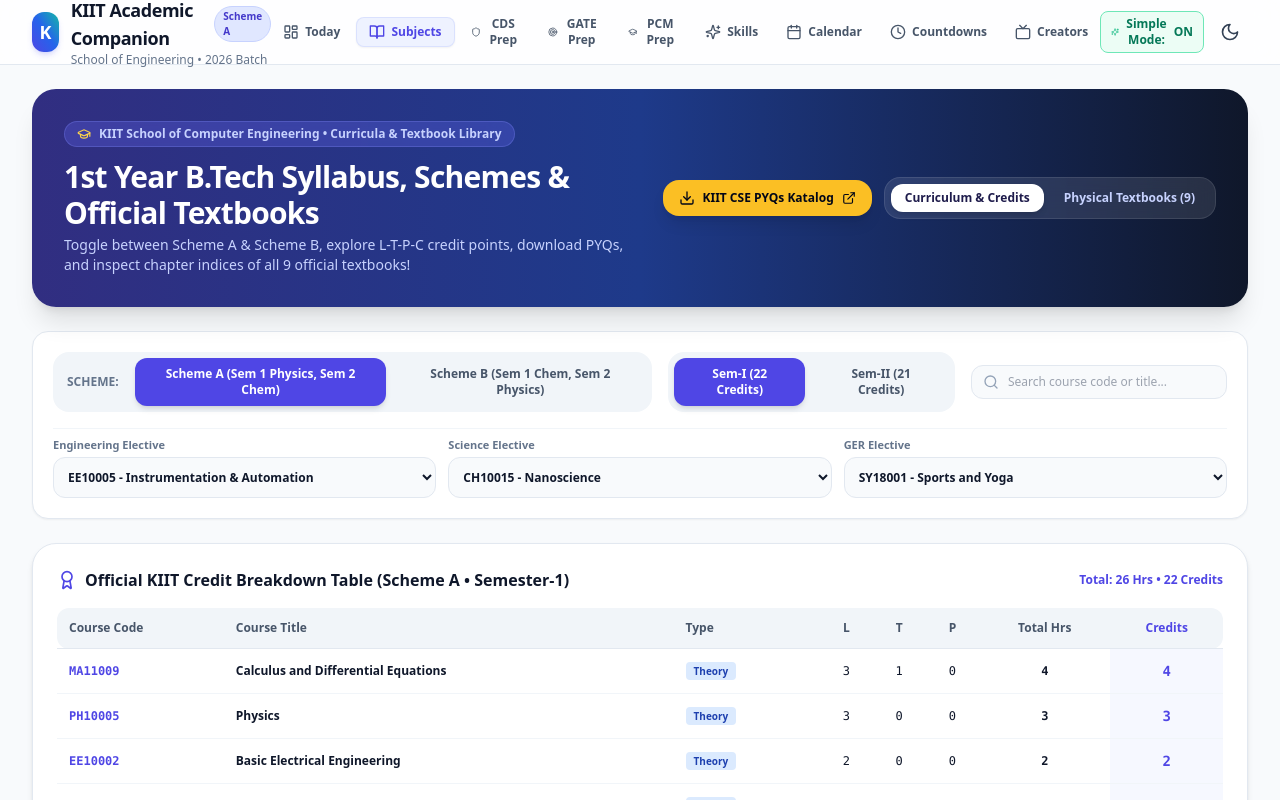
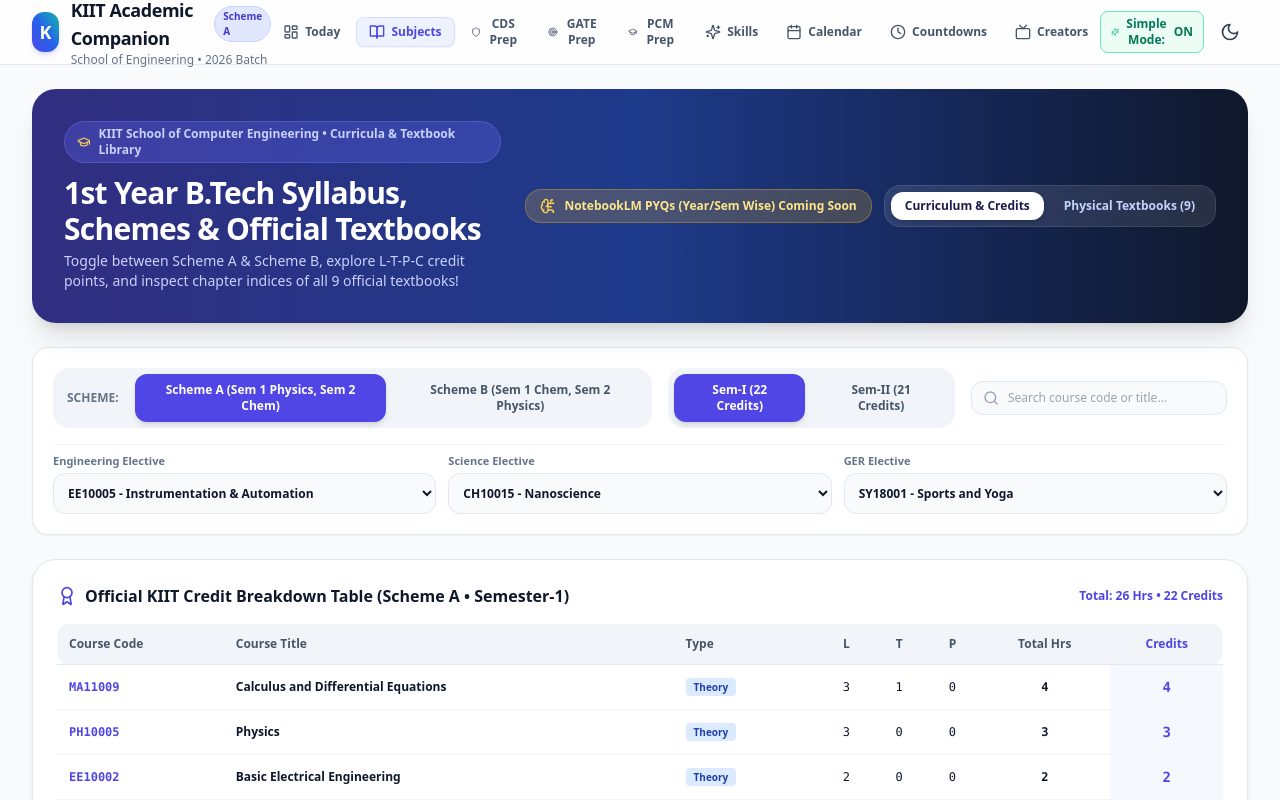
Before and after one commit to codearjunsingh/kiit-academic-companion, a React (Vite) app: page / in a window 1280 px wide. Both pictures are taken after a click on the button "Subjects". Shown: the top 800 px of the page. Built offline with nearby package versions, Linux system fonts and the light colour scheme.

Commit message:
Remove GFG KIIT Katalog PYQ links across app in preparation for NotebookLM year/sem wise PYQs

```diff
--- a/src/components/SubjectsView.tsx
+++ b/src/components/SubjectsView.tsx
@@ -20,12 +20,11 @@
   ChevronUp,
   GraduationCap,
   Search,
-  ExternalLink,
-  Download,
   Book,
   Sparkles,
   Layers,
-  FileText
+  FileText,
+  BrainCircuit
 } from 'lucide-react';
 
 export const SubjectsView: React.FC = () => {
@@ -88,8 +87,6 @@
   const totalSemCredits = courses.reduce((acc, c) => acc + c.ltpc.credits, 0);
   const totalSemContactHours = courses.reduce((acc, c) => acc + c.ltpc.total, 0);
 
-  const kiitPyqUrl = 'https://kiitkatalog.gfgkiit.in/dashboard?school=SCE&branch=CSE';
-
   return (
     <div className="space-y-6 pb-20">
       {/* Top Header Banner */}
@@ -104,22 +101,16 @@
               1st Year B.Tech Syllabus, Schemes & Official Textbooks
             </h1>
             <p className="text-indigo-200 text-sm mt-1 max-w-xl font-medium">
-              Toggle between Scheme A & Scheme B, explore L-T-P-C credit points, download PYQs, and inspect chapter indices of all 9 official textbooks!
+              Toggle between Scheme A & Scheme B, explore L-T-P-C credit points, and inspect chapter indices of all 9 official textbooks!
             </p>
           </div>
 
-          {/* Action Tabs & PYQ Link */}
+          {/* Action Tabs & NotebookLM PYQ Teaser Badge */}
           <div className="flex flex-col sm:flex-row items-stretch sm:items-center gap-3 shrink-0">
-            <a
-              href={kiitPyqUrl}
-              target="_blank"
-              rel="noreferrer"
-              className="px-4 py-2.5 rounded-2xl bg-amber-400 hover:bg-amber-300 text-slate-950 font-black text-xs shadow-lg transition-transform active:scale-95 flex items-center justify-center space-x-2"
-            >
-              <Download className="w-4 h-4" />
-              <span>KIIT CSE PYQs Katalog</span>
-              <ExternalLink className="w-3.5 h-3.5" />
-            </a>
+            <div className="px-3.5 py-2 rounded-2xl bg-amber-400/20 backdrop-blur-md border border-amber-400/30 text-amber-200 font-extrabold text-xs flex items-center justify-center space-x-2">
+              <BrainCircuit className="w-4 h-4 text-amber-300" />
+              <span>NotebookLM PYQs (Year/Sem Wise) Coming Soon</span>
+            </div>
 
             <div className="flex items-center space-x-1.5 bg-white/10 backdrop-blur-md p-1.5 rounded-2xl border border-white/10">
               <button
@@ -357,23 +348,12 @@
 
                   {isExpanded && (
                     <div className="p-5 border-t border-slate-100 dark:border-slate-800 space-y-4 bg-slate-50/30 dark:bg-slate-900/30">
-                      <div className="flex flex-col sm:flex-row sm:items-center justify-between gap-3 p-3.5 rounded-xl bg-indigo-50/50 dark:bg-indigo-950/30 border border-indigo-100 dark:border-indigo-900/60 text-xs">
-                        <div className="space-y-0.5">
-                          <p className="font-extrabold text-indigo-900 dark:text-indigo-200">Official Textbook:</p>
-                          <p className="text-slate-700 dark:text-slate-300 font-medium">{course.textbook}</p>
-                          {course.referenceBook && (
-                            <p className="text-slate-500 text-[11px]">Ref: {course.referenceBook}</p>
-                          )}
-                        </div>
-                        <a
-                          href={kiitPyqUrl}
-                          target="_blank"
-                          rel="noreferrer"
-                          className="px-3 py-1.5 rounded-xl bg-amber-400 hover:bg-amber-300 text-slate-950 font-extrabold text-xs transition-colors shrink-0 flex items-center space-x-1.5 self-start sm:self-center"
-                        >
-                          <Download className="w-3.5 h-3.5" />
-                          <span>{course.code} PYQs & Notes</span>
-                        </a>
+                      <div className="p-3.5 rounded-xl bg-indigo-50/50 dark:bg-indigo-950/30 border border-indigo-100 dark:border-indigo-900/60 text-xs space-y-0.5">
+                        <p className="font-extrabold text-indigo-900 dark:text-indigo-200">Official Textbook:</p>
+                        <p className="text-slate-700 dark:text-slate-300 font-medium">{course.textbook}</p>
+                        {course.referenceBook && (
+                          <p className="text-slate-500 text-[11px]">Ref: {course.referenceBook}</p>
+                        )}
                       </div>
 
                       <div className="space-y-2">
--- a/src/data/faq.ts
+++ b/src/data/faq.ts
@@ -12,13 +12,9 @@
 export const KIIT_FAQS: FaqItem[] = [
   {
     id: 'faq_pyq',
-    question: 'Where can I download KIIT Previous Year Question Papers (PYQs) and notes for CSE?',
-    answer: 'You can access the official GFG KIIT Katalog repository for School of Computer Engineering (SCE) B.Tech CSE PYQs, mid-sem question banks, and notes directly at kiitkatalog.gfgkiit.in!',
-    category: 'Academics',
-    actionButton: {
-      text: 'Open GFG KIIT Katalog PYQs',
-      url: 'https://kiitkatalog.gfgkiit.in/dashboard?school=SCE&branch=CSE'
-    }
+    question: 'Where can I access KIIT Previous Year Question Papers (PYQs) and notes?',
+    answer: 'Complete year-wise and semester-wise PYQs are currently being curated and will soon be connected with NotebookLM AI for deep analysis and smart question solving!',
+    category: 'Academics'
   },
   {
     id: 'faq_attendance',
```
